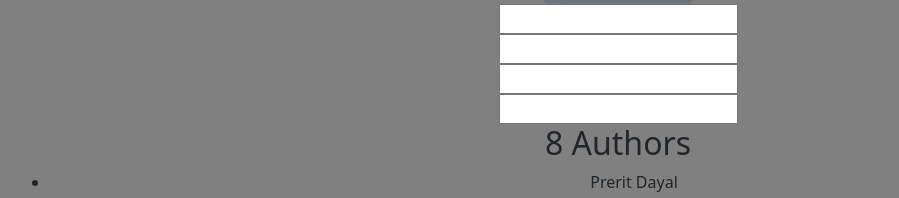
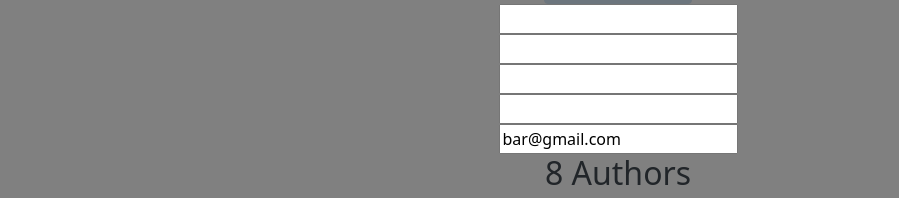
Before and after one commit to prerit714/angular-first-project, an Angular app: page / in a window 1280 px wide. Shown: the part 1506-1704 px from the top of the page, without its empty margins (22-921 px from the left). Built offline with nearby package versions, Linux system fonts and the light colour scheme.

Commit message:
Working two-way binding of an input field

```diff
--- a/src/app/app.module.ts
+++ b/src/app/app.module.ts
@@ -1,5 +1,6 @@
 import { NgModule } from '@angular/core';
 import { BrowserModule } from '@angular/platform-browser';
+import { FormsModule } from '@angular/forms';
 
 import { AppRoutingModule } from './app-routing.module';
 import { AppComponent } from './app.component';
@@ -22,7 +23,8 @@ import { AuthorsComponent } from './authors/authors.component';
   ],
   imports: [
     BrowserModule,
-    AppRoutingModule
+    AppRoutingModule,
+    FormsModule
   ],
   // in providers I must list all the dependencies the component in this module
   // will depend upon
--- a/src/app/courses.component.ts
+++ b/src/app/courses.component.ts
@@ -56,6 +56,11 @@ import { CoursesService } from "./courses.service";
       <br>
     <!-- Using a template variable to reference an input field -->
     <input type="text" #email (keyup.enter)="onKeyUpThree(email.value)" />
+      <br>
+    <!-- Let's use two-way binding to achieve the above -->
+    <!-- Bind the input using property binding first -->
+    <!-- Using banana in a box method [()] in old angular, in new angular use[]-->
+    <input type="text" [placeholder]="emailTwo" [(ngModel)]="emailTwo" (keyup.enter)="onKeyUpFour()" />
   `,
 })
 export class CoursesComponent {
@@ -72,6 +77,8 @@ export class CoursesComponent {
   colSpan: number = 2;
   buttonWidth: string = "100%";
   isActive: boolean = true;
+  email: string = "foo@gmail.com";
+  emailTwo: string = "bar@gmail.com";
   constructor(
     // When I pass service: CoursesService as a constructor's dependency,
     // I want angular to inject an instance of service into this class
@@ -94,6 +101,13 @@ export class CoursesComponent {
     //  To avoid this we must use something else...
     //  ie. Dependency Injection
     this.courses = service.getCourses();
+  }
+  onKeyUpFour(): void {
+    if (this.emailTwo.length === 0) {
+      console.log("Email length is 0");
+    } else {
+      console.log("You entered: ", this.emailTwo);
+    }
   }
   onKeyUpGetInputData($event: any): void {
     console.log($event.target.value);
@@ -136,4 +150,6 @@ export class CoursesComponent {
       console.log("You entered: ", email);
     }
   }
+  // Passing data is cool and all, but it would be better if I could just
+  // use something like this.email to access the email value (as per OOPS)
 }
```
